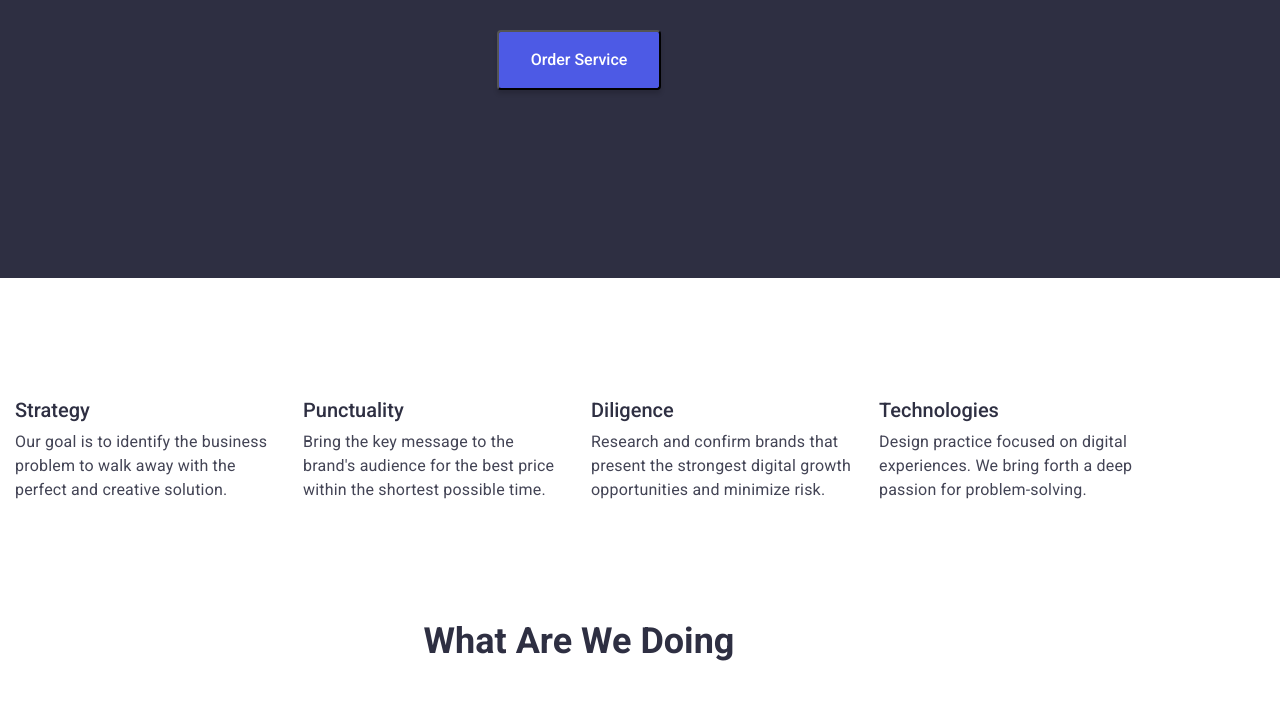
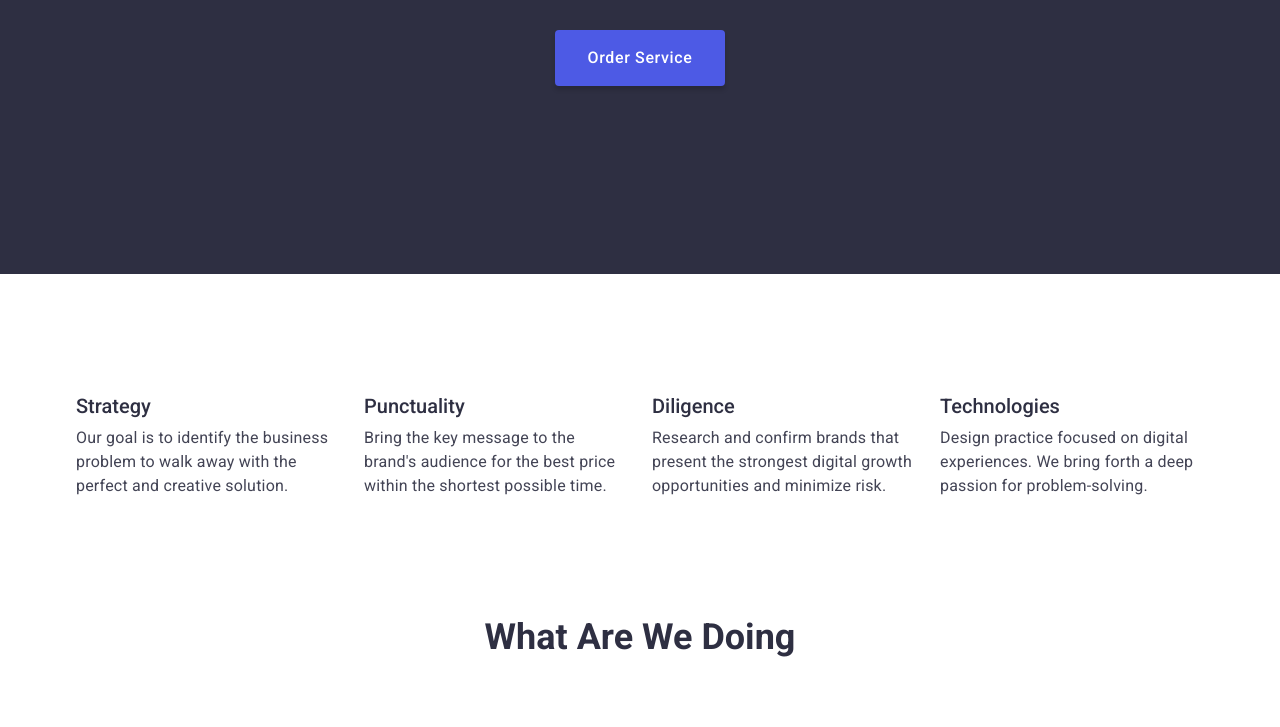
Before and after one commit to MacTur/goit-markup-hw-03, a plain HTML site: page index.html in a window 1280 px wide. Shown: the part 399-1126 px from the top of the page. Drawn offline with nearby package versions, Linux system fonts and the light colour scheme.

Commit message:
Update styles.css

```diff
--- a/css/styles.css
+++ b/css/styles.css
@@ -37,7 +37,7 @@ img {
   max-width: 1158px;
   padding-left: 15px;
   padding-right: 15px;
-  margin: 0px;
+  margin: 0 auto;
 }
 
 .section {
@@ -154,11 +154,15 @@ header {
   padding: 16px 32px;
   border-radius: 4px;
   box-shadow: 0px 4px 4px 0px rgba(0, 0, 0, 0.15);
+  letter-spacing: 0.64px;
+  border-width: 0px;
 }
 
 .order-button:hover,
 .order-button:focus {
   background-color: var(--brand-color6);
+  border-radius: 4px;
+  box-shadow: 0px 4px 4px 0px rgba(0, 0, 0, 0.15);
 }
 
 .filter-buttons {
```
